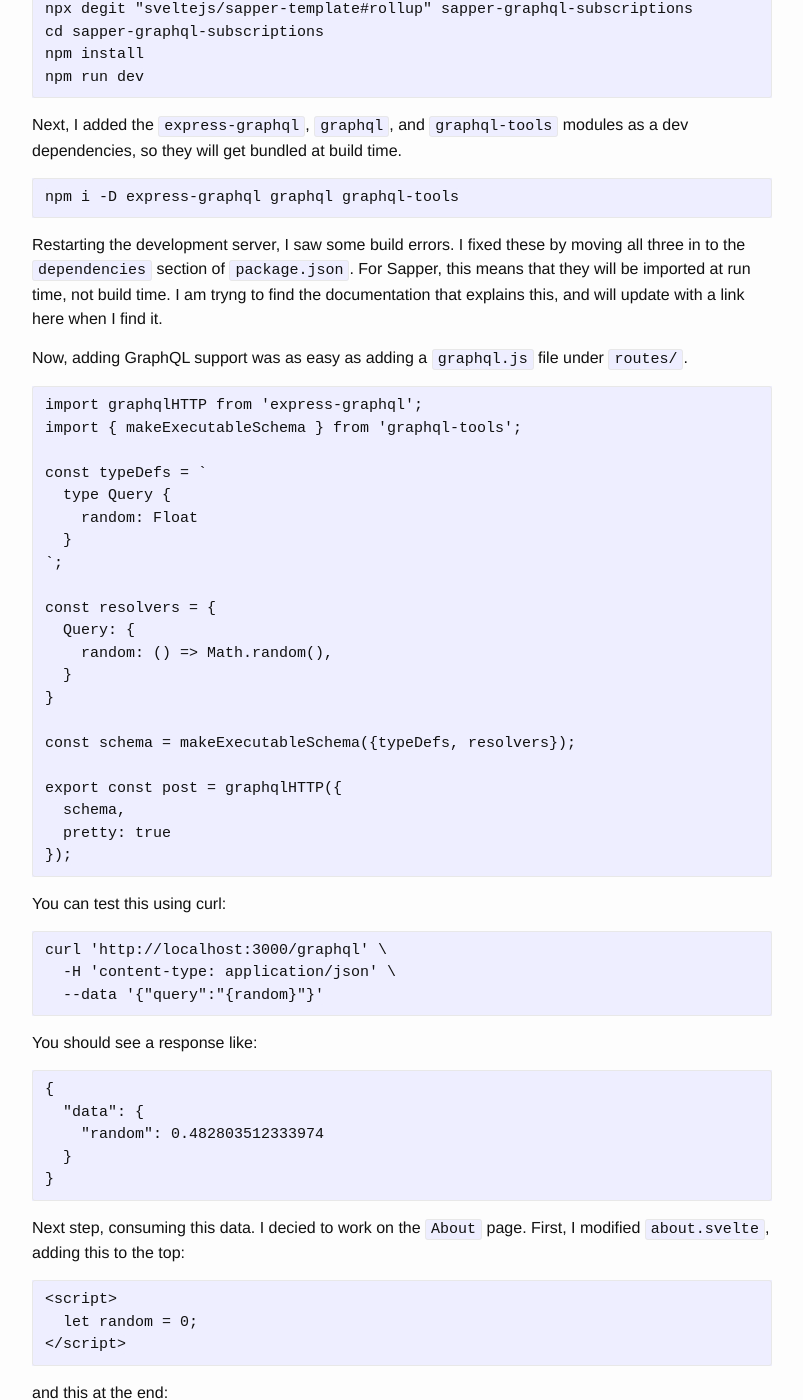
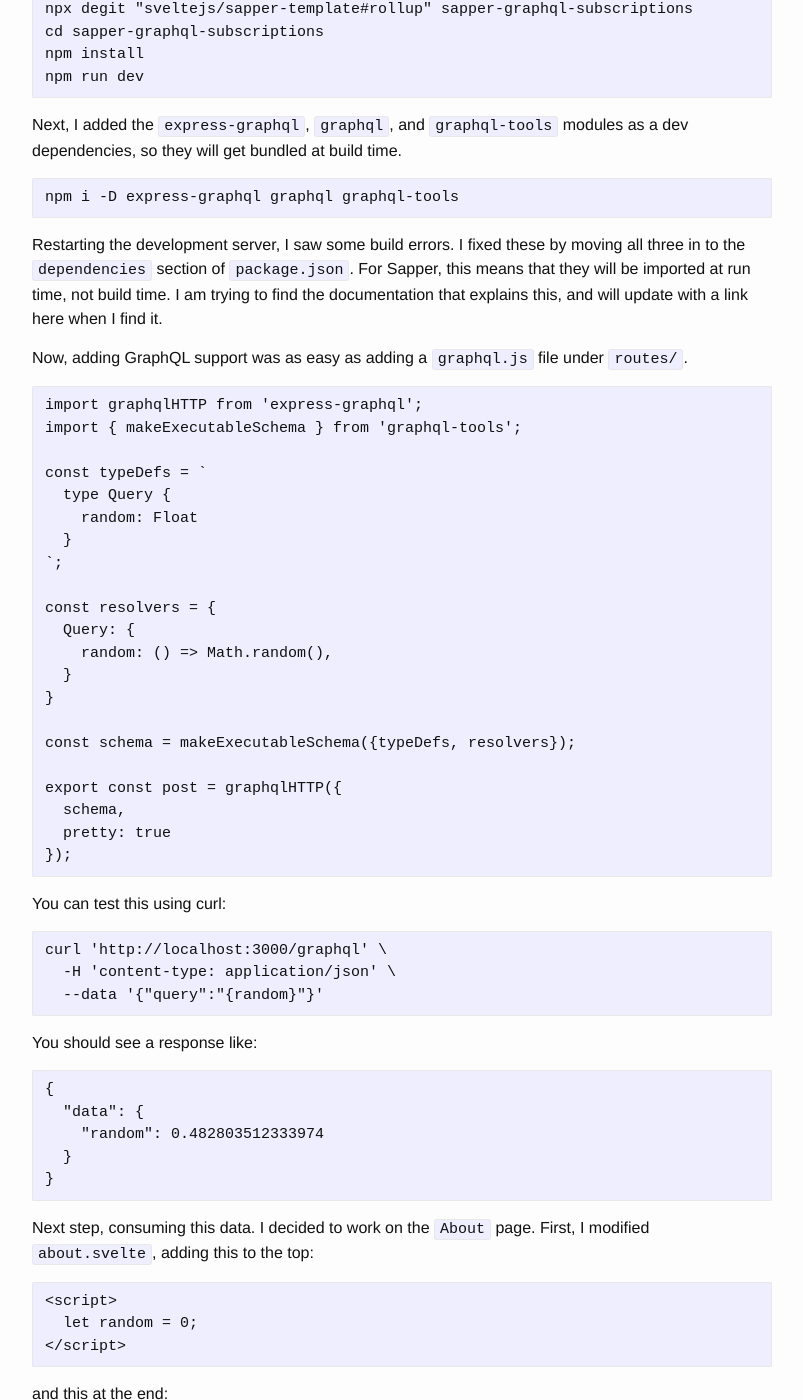
Before and after one commit to abendigo/abendigo.github.io, a Jekyll site: the page built from _posts/2019-07-18-sapper-graphql-subscriptions.markdown, in a window 1280 px wide and 1400 px high, scrolled down 669 px. Shown: the whole window, without its empty margins (238-1041 px from the left). Built offline with Jekyll 4.4.1, drawn with Linux system fonts in a browser that asks for light colours; comment, search, counter and statistics services are not loaded; some of the changed text lies outside the part shown.

Commit message:
a few more typos

```diff
--- a/_posts/2019-07-18-sapper-graphql-subscriptions.markdown
+++ b/_posts/2019-07-18-sapper-graphql-subscriptions.markdown
@@ -46,7 +46,7 @@ will get bundled at build time.
 Restarting the development server, I saw some build errors. I fixed these
 by moving all three in to the `dependencies`
 section of `package.json`. For Sapper, this means that they will be
-imported at run time, not build time. I am tryng to find the documentation
+imported at run time, not build time. I am trying to find the documentation
 that explains this, and will update with a link here when I find it.
 
 Now, adding GraphQL support was as easy as adding a `graphql.js` file
@@ -88,7 +88,7 @@ You should see a response like:
       }
     }
 
-Next step, consuming this data. I decied to work on the `About` page.
+Next step, consuming this data. I decided to work on the `About` page.
 First, I modified `about.svelte`, adding this to the top:
 
     <script>
```
Also changed, not shown: other parts of _posts/2019-07-18-sapper-graphql-subscriptions.markdown (+1 -1 lines).
